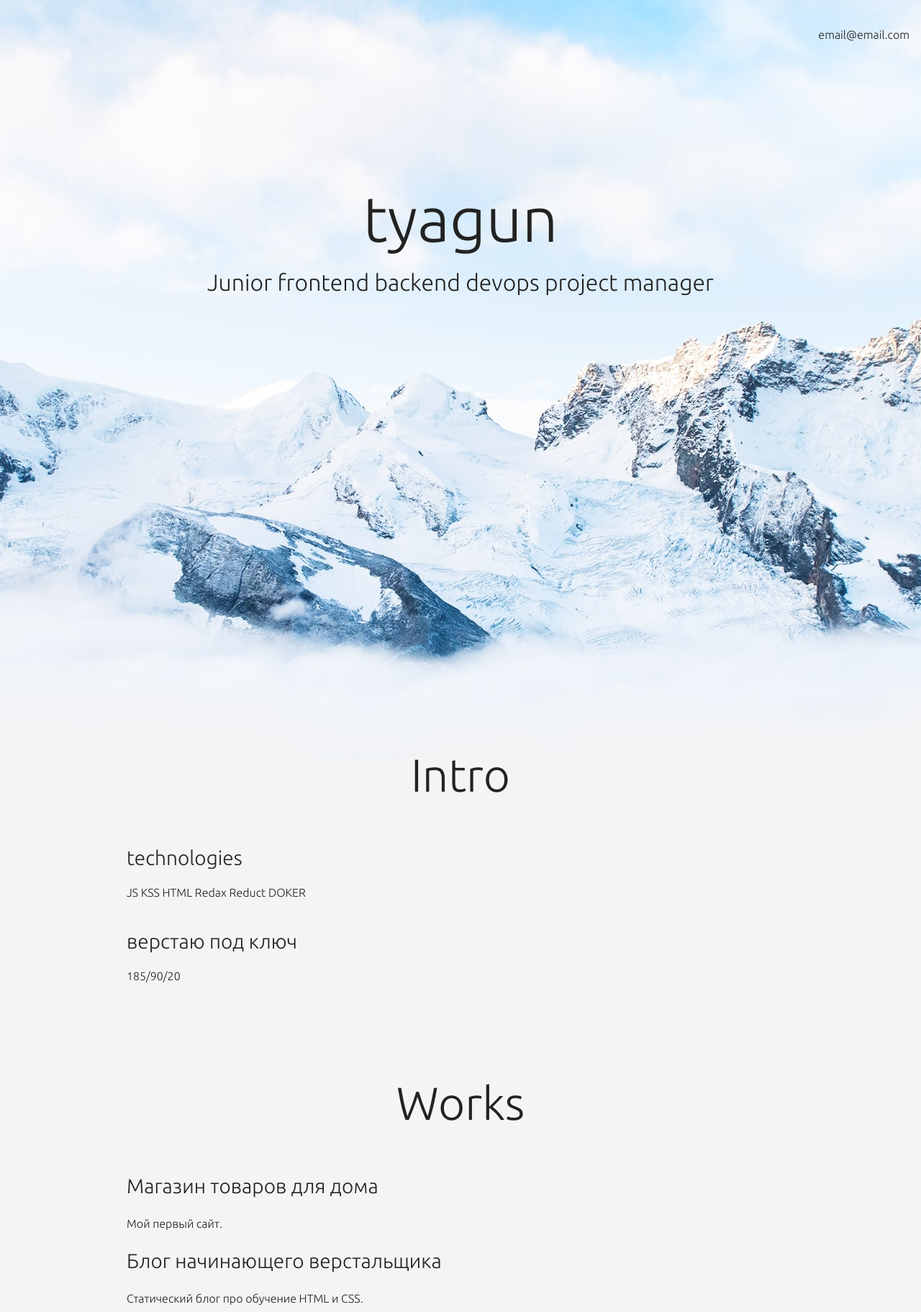
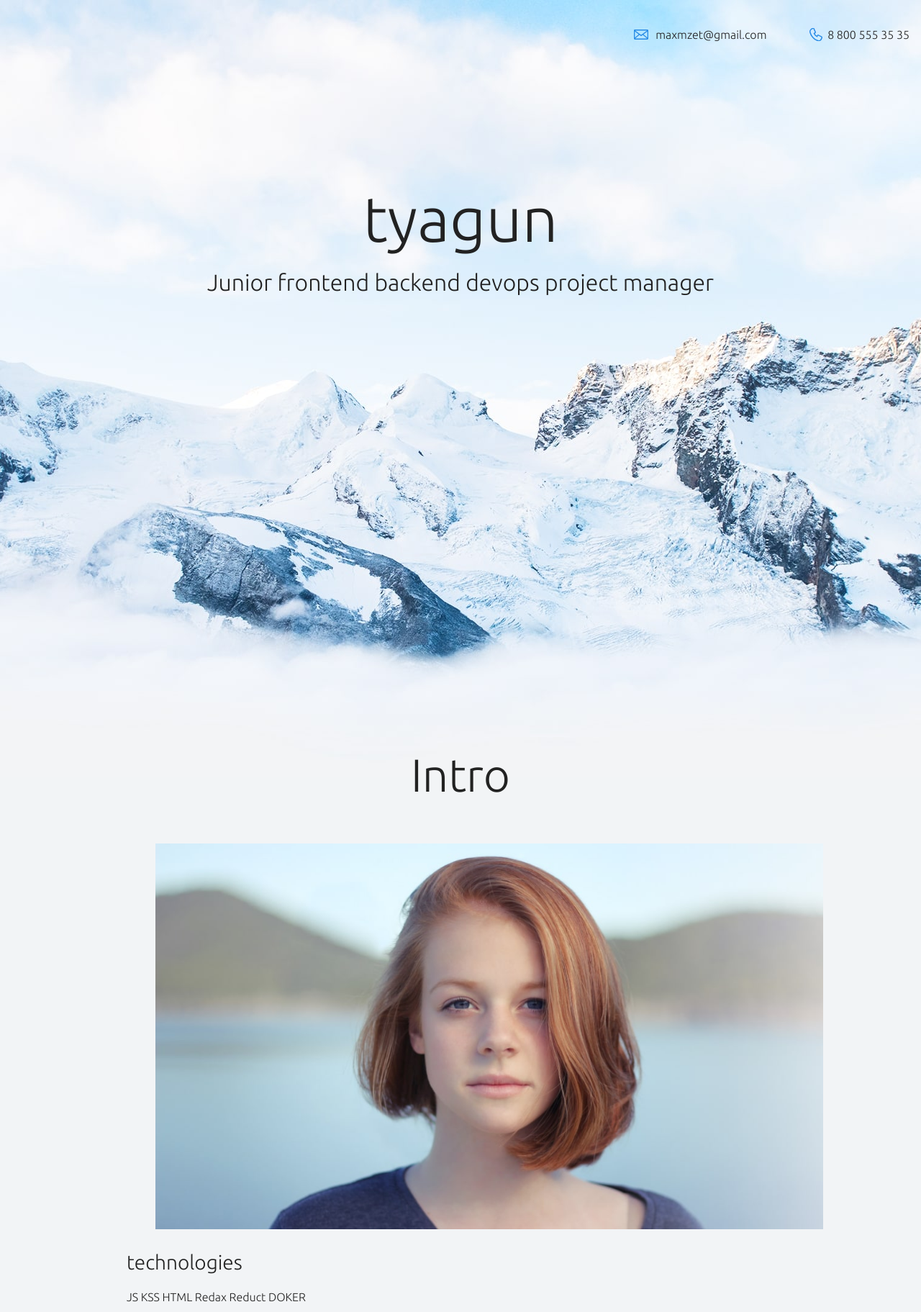
Before and after one commit to tyagun/htmlaccdm, a plain HTML site: page index.html in a window 1280 px wide. Shown: the top 1823 px of the page at 72% size. Drawn offline with Linux system fonts and the light colour scheme.

Commit message:
git add was proeban

```diff
--- a/index.html
+++ b/index.html
@@ -13,7 +13,8 @@
 
     <header class="page-header">
       <div class="container">
-      email@email.com
+      <a class="header-email" href="mailto:maxmzet@gmail.com"></a>maxmzet@gmail.com</a>
+      <a class="header-phone" href="tel:88005553535"></a>8 800 555 35 35</a>
     </div>
     </header>
 
@@ -27,6 +28,10 @@
     <section class="intro">
       <div class="container">
       <h2 class="subheading">Intro</h2>
+        <figure clss="user-image">
+          <img src="files/user.jpg" width="928" height="536" alt="Where's the soul?">
+        </figure>
+
       <h3>technologies</h3>
       <p>JS KSS HTML Redax Reduct DOKER</p>
       <h3>верстаю под ключ</h3>
@@ -37,9 +42,12 @@
     <section class="portfolio">
       <div class="container">
       <h2 class="subheading">Works</h2>
-
+        <figure class="project-image">
+          <img src="files/project.jpg" width="928" height="536" alt="Gloevk">
+        </figure>
       <h3>Магазин товаров для дома</h3>
       <p>Мой первый сайт.</p>
+      <a class="button" href="source/project-gloevk/index.html">Открыть страницу</a>
 
       <h3>Блог начинающего верстальщика</h3>
       <p>Статический блог про обучение HTML и CSS.</p>
@@ -49,7 +57,8 @@
 
     <footer class="page-footer">
       <div class="container">
-      email@email.com
+        <a class="footer-email" href="mailto:maxmzet@gmail.com"></a>maxmzet@gmail.com</a>
+        <a class="footer-phone" href="tel:88005553535"></a>8 800 555 35 35</a>
       </div>
     </footer>
   </body>
```
